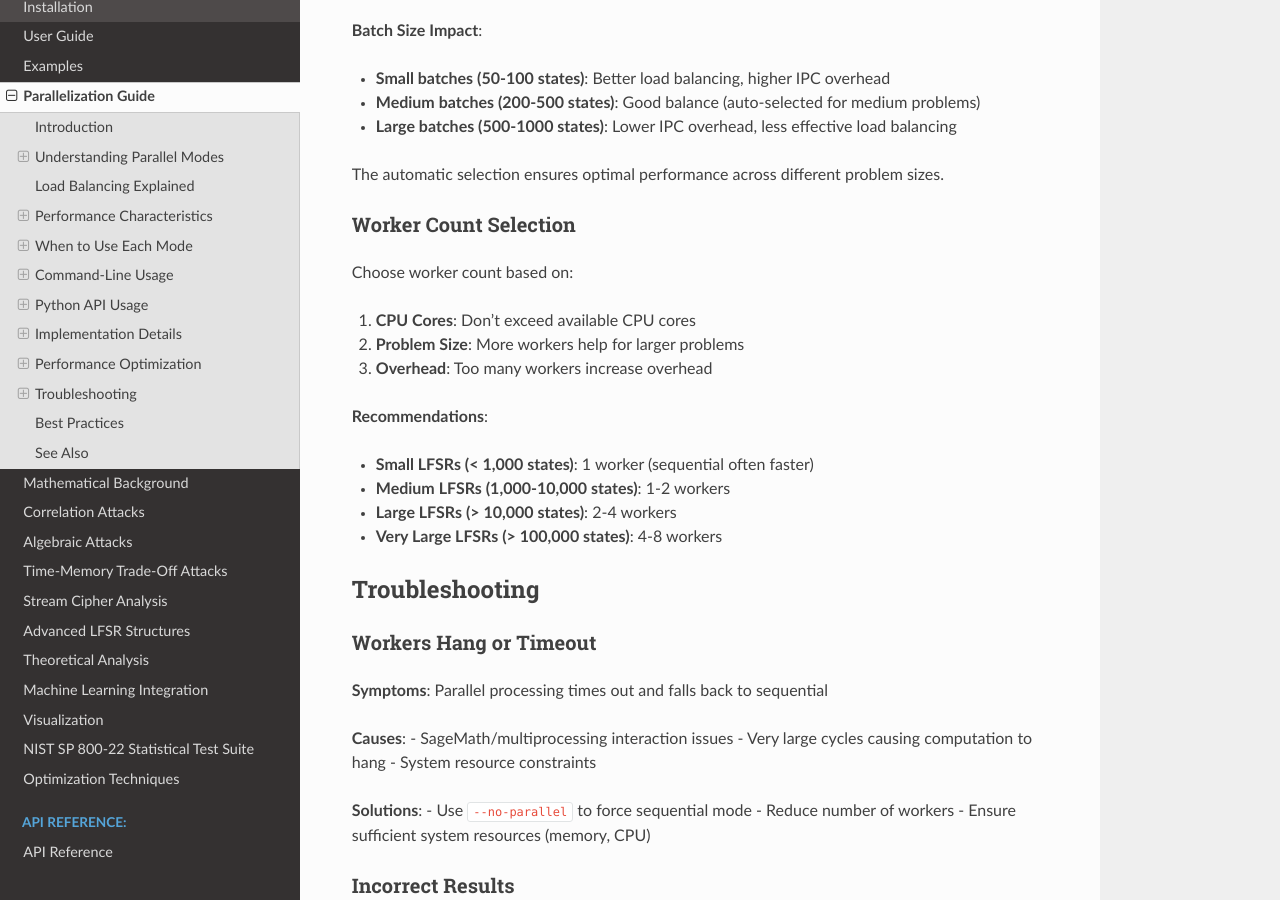
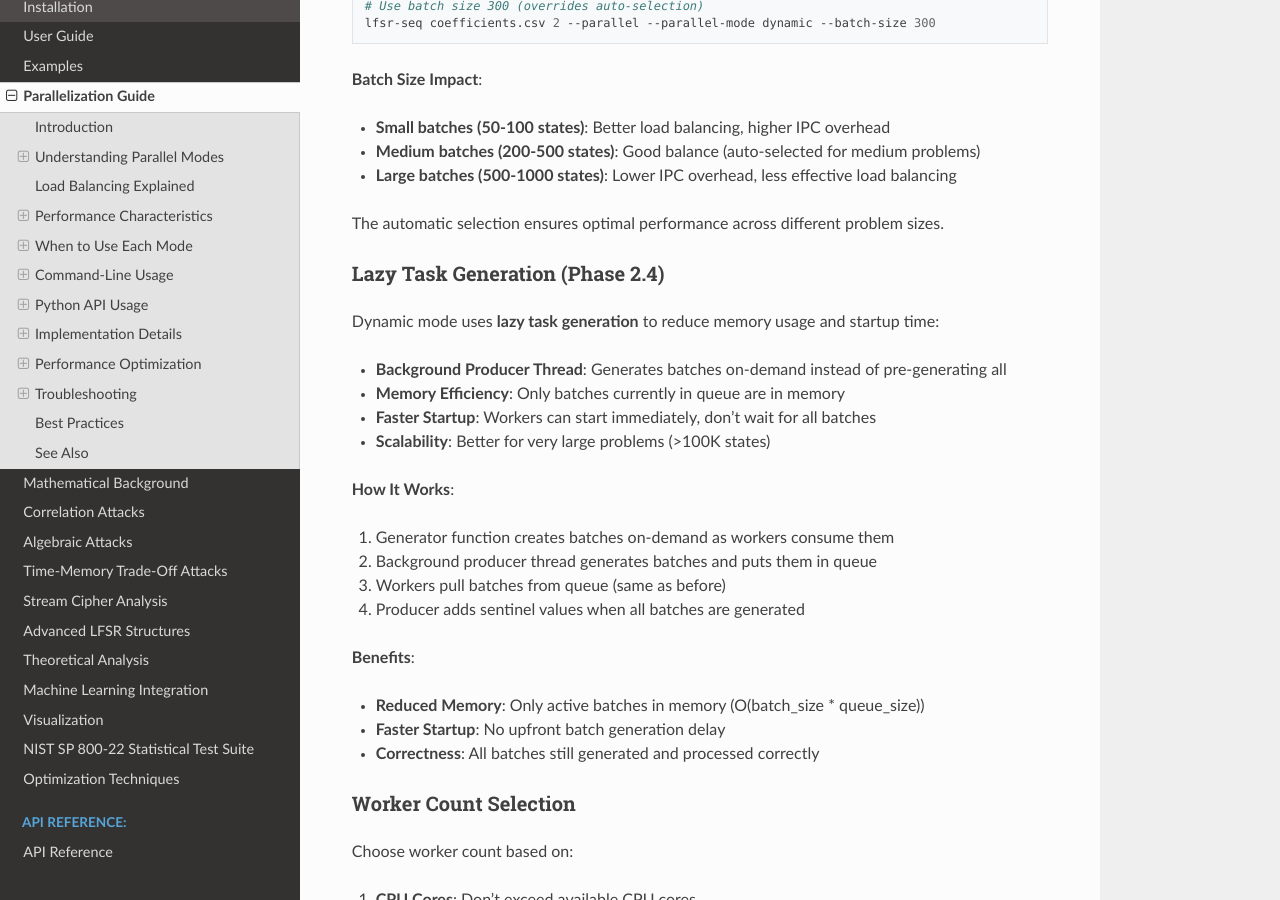
Before and after one commit to mkhellat/lfsr-seq, a Sphinx documentation site: the page built from docs/parallelization.rst, in a window 1280 px wide and 900 px high, scrolled down 11188 px. Built offline with Sphinx 7.4.7 and the Read the Docs theme 3.1.0, drawn with Linux system fonts in a browser that asks for light colours; some of the changed text lies outside the part shown.

Commit message:
docs: Update documentation for Phase 2.4 lazy task generation
- Updated Sphinx parallelization.rst with lazy generation details
- Added section explaining lazy task generation and benefits
- Updated README.md with lazy generation in performance optimizations
- Updated dev-docs/README.md with Phase 2.4 implementation
- Documented memory and startup time improvements
- All documentation builds successfully

```diff
--- a/docs/parallelization.rst
+++ b/docs/parallelization.rst
@@ -506,7 +506,9 @@ Dynamic Mode Implementation
 
 1. **Task Queue Creation**:
    - States divided into batches (auto-selected based on problem size)
-   - Batches placed in shared ``Manager().Queue()``
+   - **Lazy Generation (Phase 2.4)**: Batches generated on-demand by background producer thread
+   - Batches placed in shared ``Manager().Queue()`` as workers consume them
+   - Reduces memory usage and startup time for large problems
    - Sentinel values (``None``) signal queue end
    - Batch size automatically optimized: 500-1000 (small), 200-500 (medium), 100-200 (large)
 
@@ -642,6 +644,29 @@ You can override automatic selection using ``--batch-size N``:
 
 The automatic selection ensures optimal performance across different problem sizes.
 
+Lazy Task Generation (Phase 2.4)
+~~~~~~~~~~~~~~~~~~~~~~~~~~~~~~~~
+
+Dynamic mode uses **lazy task generation** to reduce memory usage and startup time:
+
+- **Background Producer Thread**: Generates batches on-demand instead of pre-generating all
+- **Memory Efficiency**: Only batches currently in queue are in memory
+- **Faster Startup**: Workers can start immediately, don't wait for all batches
+- **Scalability**: Better for very large problems (>100K states)
+
+**How It Works**:
+
+1. Generator function creates batches on-demand as workers consume them
+2. Background producer thread generates batches and puts them in queue
+3. Workers pull batches from queue (same as before)
+4. Producer adds sentinel values when all batches are generated
+
+**Benefits**:
+
+- **Reduced Memory**: Only active batches in memory (O(batch_size * queue_size))
+- **Faster Startup**: No upfront batch generation delay
+- **Correctness**: All batches still generated and processed correctly
+
 Worker Count Selection
 ~~~~~~~~~~~~~~~~~~~~~~~
 
```
Also changed, not shown: README.md (+4 -0 lines).
